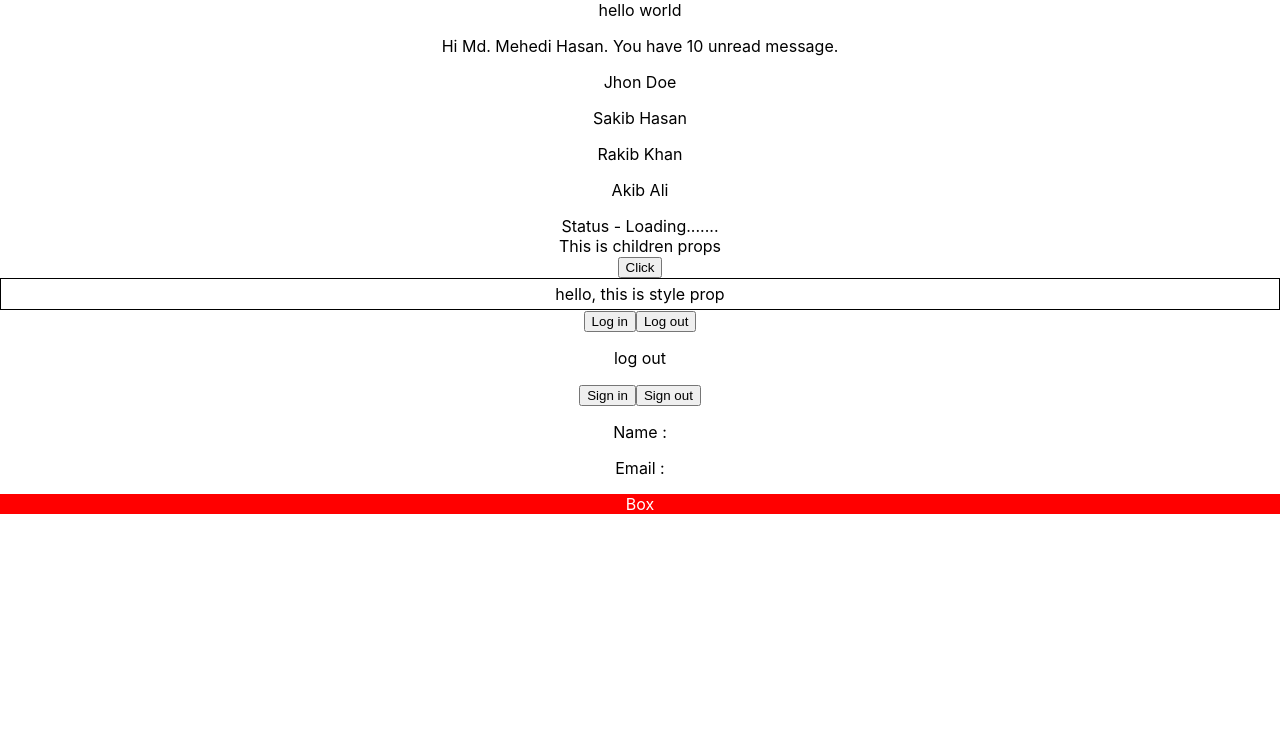
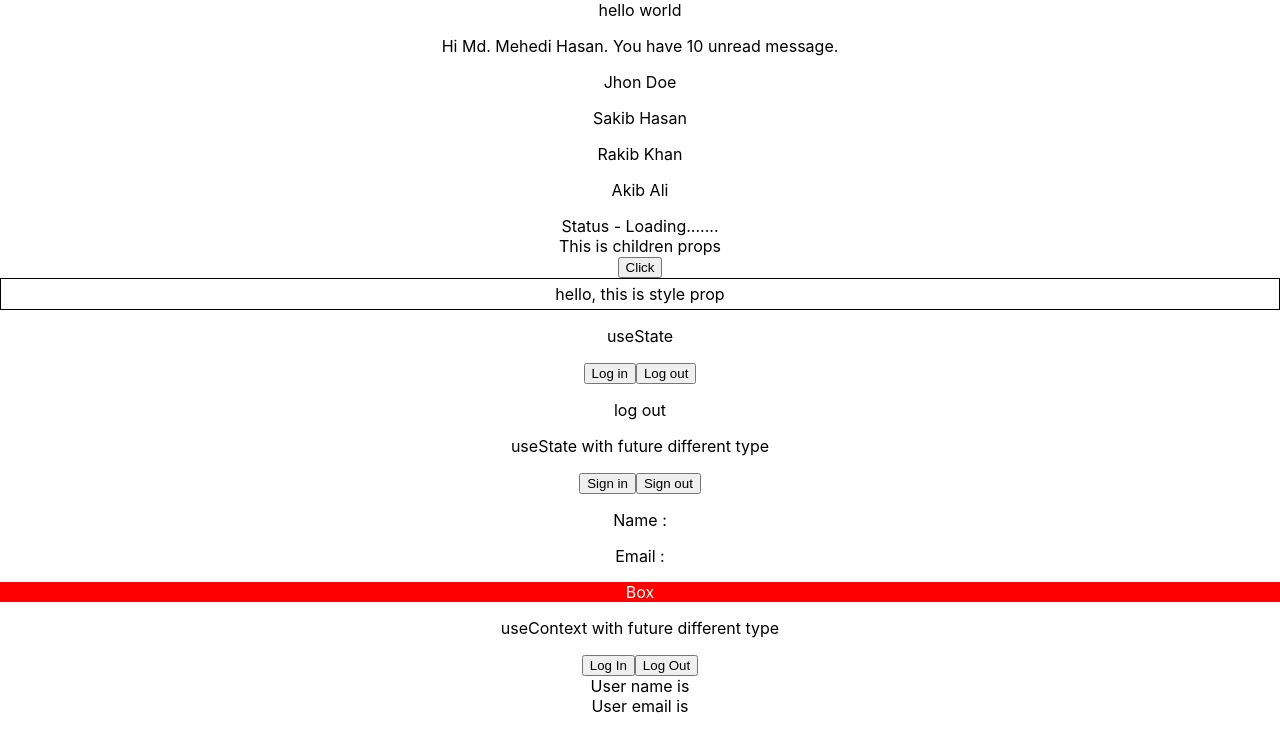
Before and after one commit to mehedihasan712277/rt_demo, a React (Create React App) app: page / in a window 1280 px wide. Shown: the top 752 px of the page. Built offline with nearby package versions, Linux system fonts and the light colour scheme.

Commit message:
usecontex done

```diff
--- a/src/App.tsx
+++ b/src/App.tsx
@@ -11,6 +11,8 @@ import LoggedIn from './components/state/LoggedIn';
 import User from './components/state/User';
 import Box from './components/context/Box';
 import { ThemeContextProvider } from './components/context/ThemeContext';
+import UserContextProvider from './components/context/UserContext';
+import User1 from './components/context/User1';
 
 function App() {
   const person = {
@@ -57,6 +59,10 @@ function App() {
       <ThemeContextProvider>
         <Box></Box>
       </ThemeContextProvider>
+
+      <UserContextProvider>
+        <User1></User1>
+      </UserContextProvider>
     </div>
   );
 }
--- /dev/null
+++ b/src/components/context/User1.tsx
@@ -0,0 +1,30 @@
+import { useContext, useState } from "react"
+import { UserContex } from "./UserContext"
+
+const User1 = () => {
+    const userContext = useContext(UserContex)
+    const handleLogIn = () => {
+        if (userContext) {
+            userContext.setUser({
+                name: "mehedi",
+                email: "mehedihasan@gmail.com"
+            })
+        }
+    }
+    const handleLogOut = () => {
+        if (userContext) {
+            userContext.setUser(null)
+        }
+    }
+    return (
+        <div>
+            <p>useContext with future different type</p>
+            <button onClick={handleLogIn}>Log In</button>
+            <button onClick={handleLogOut}>Log Out</button>
+            <div>User name is {userContext?.user?.name}</div>
+            <div>User email is {userContext?.user?.email}</div>
+        </div>
+    )
+}
+
+export default User1
--- /dev/null
+++ b/src/components/context/UserContext.tsx
@@ -0,0 +1,27 @@
+import { createContext, useState } from "react"
+
+
+export type AuthUser = {
+    name: string
+    email: string
+}
+type UserContexType = {
+    user: AuthUser | null
+    setUser: React.Dispatch<React.SetStateAction<AuthUser | null>>
+}
+type UserConetexProviderProps = {
+    children: React.ReactNode
+}
+export const UserContex = createContext<UserContexType | null>(null)
+
+const UserContextProvider = ({ children }: UserConetexProviderProps) => {
+    const [user, setUser] = useState<AuthUser | null>(null)
+
+    return (
+        <UserContex.Provider value={{ user, setUser }}>
+            {children}
+        </UserContex.Provider>
+    )
+}
+
+export default UserContextProvider
--- a/src/components/state/LoggedIn.tsx
+++ b/src/components/state/LoggedIn.tsx
@@ -12,6 +12,7 @@ const LoggedIn = () => {
     }
     return (
         <>
+            <p>useState</p>
             <div>
                 <button onClick={handleLogIn}>Log in</button>
                 <button onClick={handleLogOut}>Log out</button>
--- a/src/components/state/User.tsx
+++ b/src/components/state/User.tsx
@@ -18,6 +18,7 @@ const User = () => {
     }
     return (
         <div>
+            <p>useState with future different type</p>
             <div>
                 <button onClick={handleLogIn}>Sign in</button>
                 <button onClick={handleLogOut}>Sign out</button>
```
